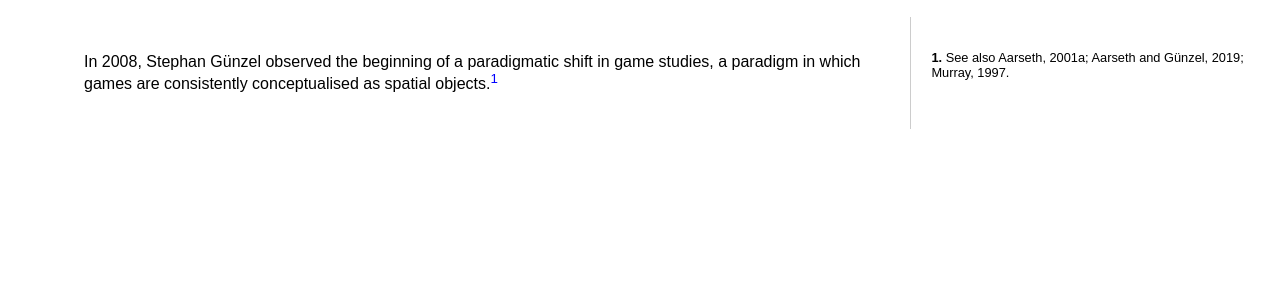
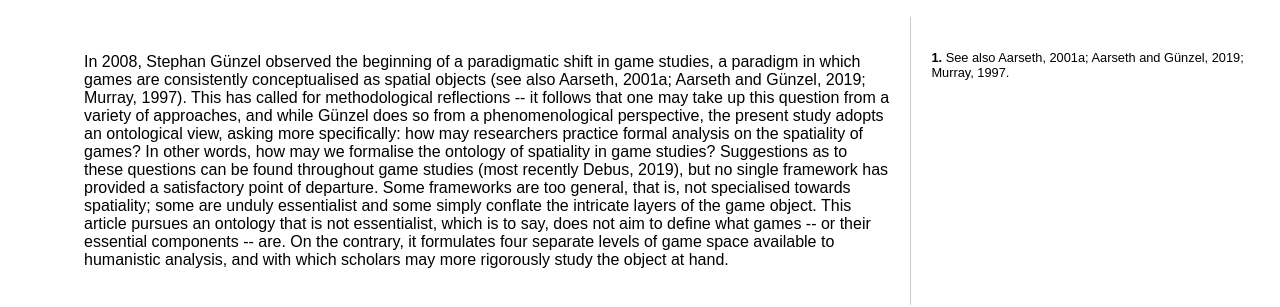
Before and after one commit to onmind/4670, a plain HTML site: page index.html in a window 1280 px wide. Shown: the part 51-358 px from the top of the page. Drawn offline with Linux system fonts and the light colour scheme.

Commit message:
Update index.html

```diff
--- a/index.html
+++ b/index.html
@@ -13,7 +13,7 @@
     <div class="container">
         <div class="main-content">
             <p>
-                In 2008, Stephan Günzel observed the beginning of a paradigmatic shift in game studies, a paradigm in which games are consistently conceptualised as spatial objects.<sup class="footnote-ref"><a href="#fn1">1</a></sup>
+In 2008, Stephan Günzel observed the beginning of a paradigmatic shift in game studies, a paradigm in which games are consistently conceptualised as spatial objects (see also Aarseth, 2001a; Aarseth and Günzel, 2019; Murray, 1997). This has called for methodological reflections -- it follows that one may take up this question from a variety of approaches, and while Günzel does so from a phenomenological perspective, the present study adopts an ontological view, asking more specifically: how may researchers practice formal analysis on the spatiality of games? In other words, how may we formalise the ontology of spatiality in game studies? Suggestions as to these questions can be found throughout game studies (most recently Debus, 2019), but no single framework has provided a satisfactory point of departure. Some frameworks are too general, that is, not specialised towards spatiality; some are unduly essentialist and some simply conflate the intricate layers of the game object. This article pursues an ontology that is not essentialist, which is to say, does not aim to define what games -- or their essential components -- are. On the contrary, it formulates four separate levels of game space available to humanistic analysis, and with which scholars may more rigorously study the object at hand.
             </p>
         </div>
         <div class="sidebar" id="fn1">
```
